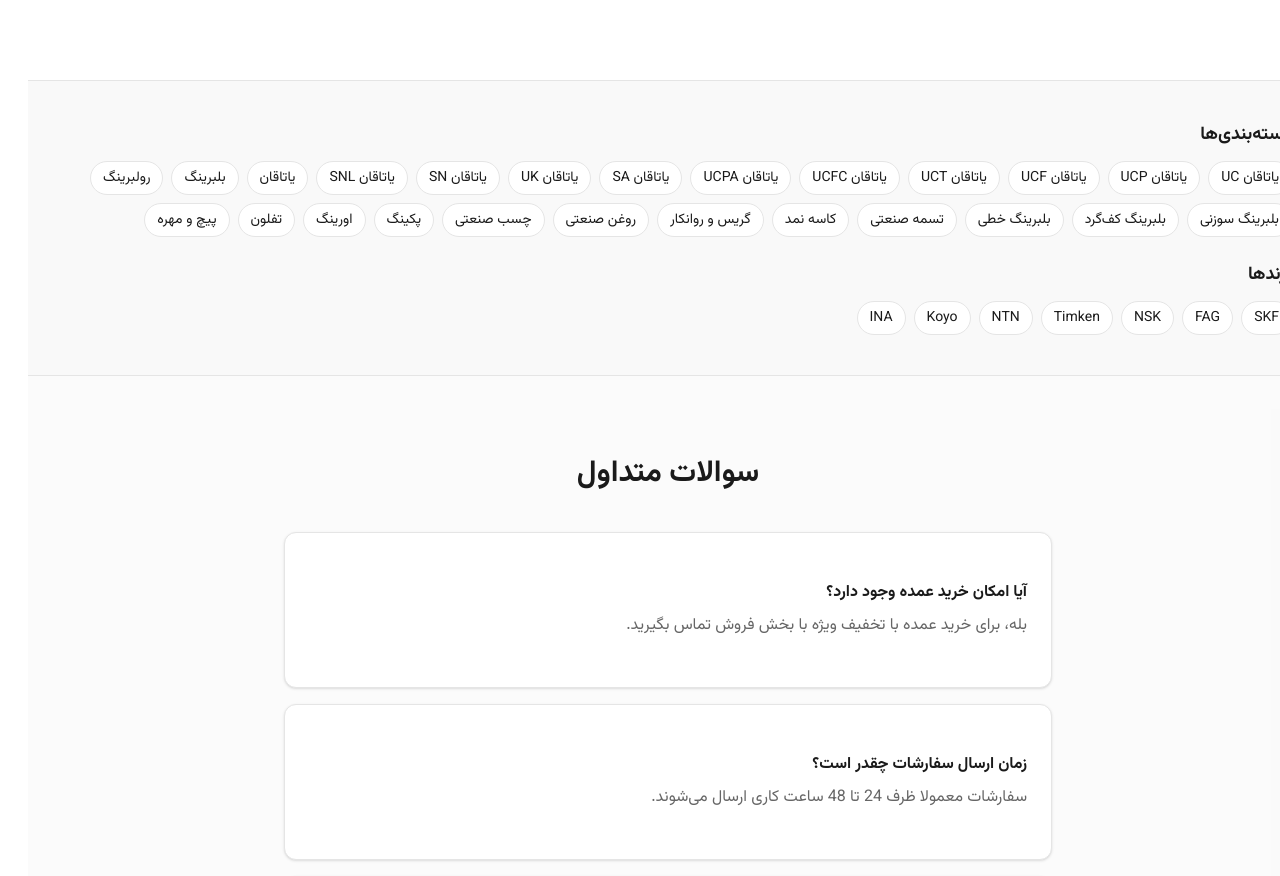
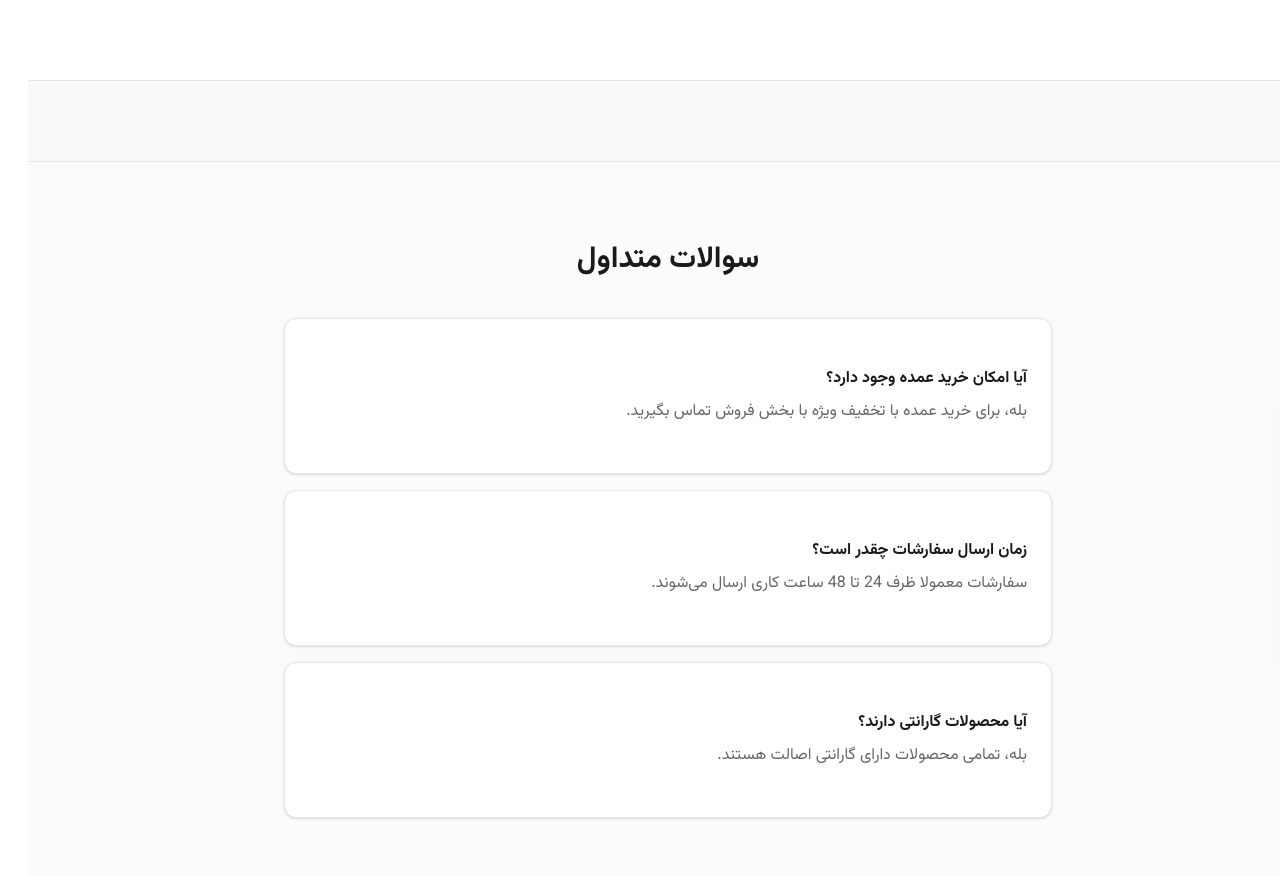
Before and after one commit to MhmdKh7/mohamadsite, a Next.js app: page / in a window 1280 px wide. Shown: the part 3402-4278 px from the top of the page. Built offline with nearby package versions, Linux system fonts and the light colour scheme.

Commit message:
fix: remove categories/brands chip InternalLinks section from homepage

```diff
--- a/app/page.tsx
+++ b/app/page.tsx
@@ -440,7 +440,6 @@ export default function HomePage() {
         {/* Compact internal links */}
         <section className="py-10 bg-muted/40 border-y">
           <div className="container mx-auto px-4">
-            <InternalLinks compact />
           </div>
         </section>
 
```
